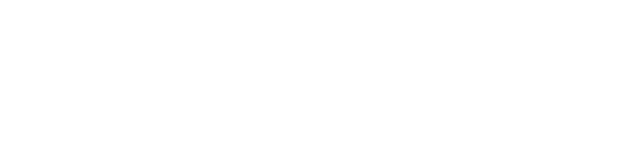
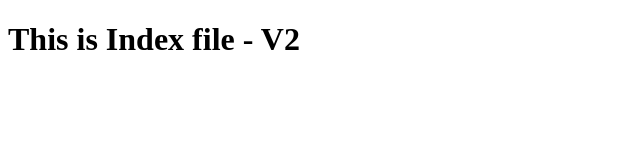
Before and after one commit to vikasambe786/myrepo, a plain HTML site: page index.html in a window 1280 px wide. Shown: the whole page, without its empty margins (0-640 px from the left). Drawn offline with Linux system fonts and the light colour scheme.

Commit message:
This is Index file - V2

```diff
--- a/index.html
+++ b/index.html
@@ -6,6 +6,6 @@
     <title>Document</title>
 </head>
 <body>
-
+    <h1> This is Index file - V2</h1>
 </body>
 </html>
```
